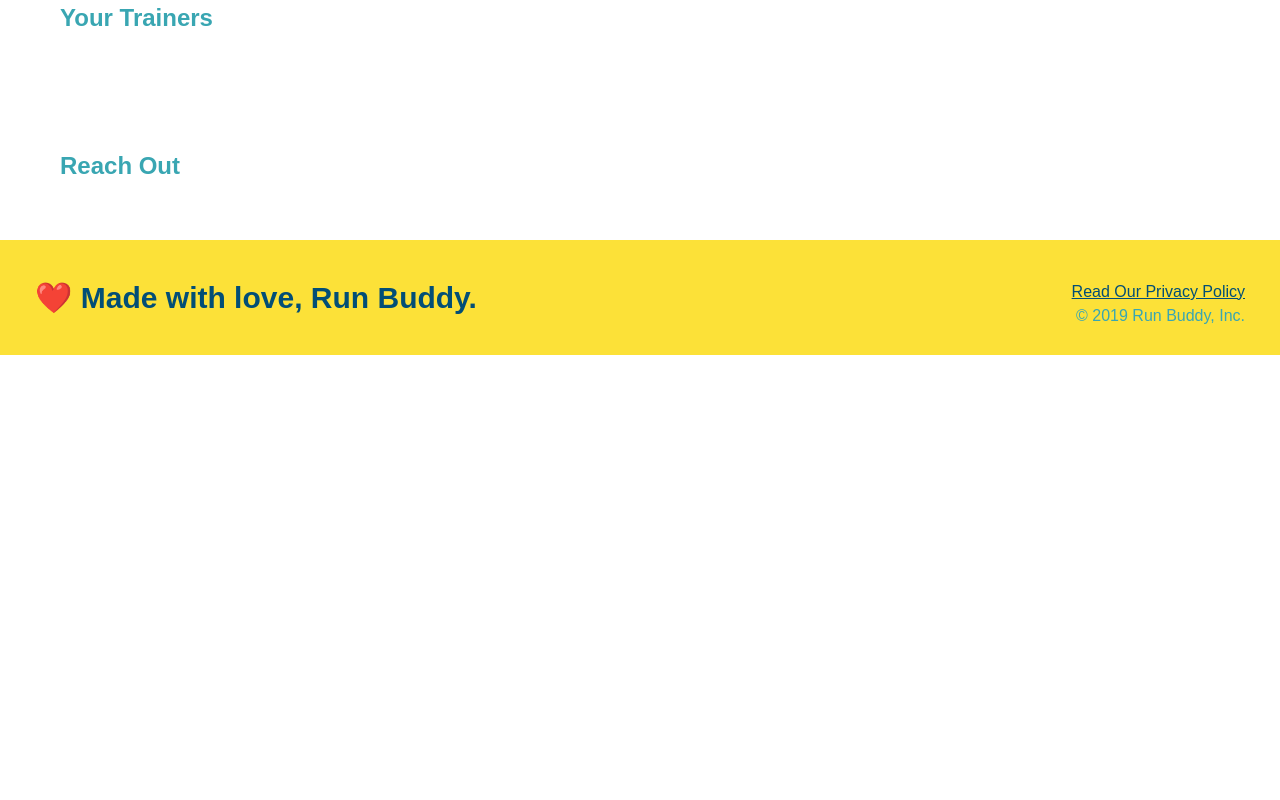
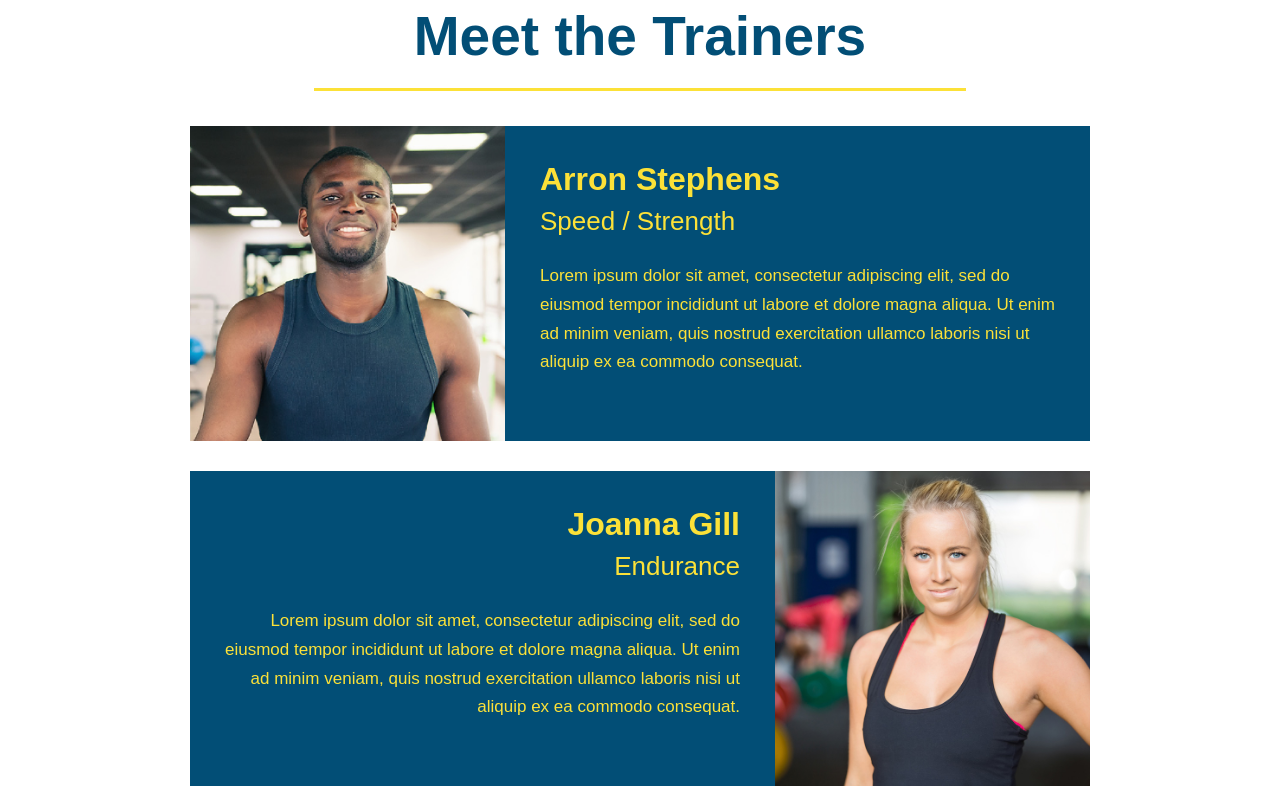
Before and after one commit to HunterBell512/run-buddy, a plain HTML site: page index.html in a window 1280 px wide. Shown: the part 2820-3620 px from the top of the page. Before the commit the page ends 3175 px from the top, so only its background shows below. Drawn offline with Linux system fonts and the light colour scheme.

Commit message:
added styling to your-trainers section

```diff
--- a/assets/css/style.css
+++ b/assets/css/style.css
@@ -195,3 +195,52 @@ footer a {
     font-size: 38px;
 }
 /* END STEPS STYLES */
+
+/* Start #your-trainer Styles */
+.trainers {
+    text-align: center;
+}
+
+.trainer {
+    width: 900px;
+    margin: 0 auto 30px auto;
+    background-color: #024e76;
+    color: #fce138;
+    overflow: auto;
+}
+
+.trainer img {
+    width: 35%;
+    float: left;
+}
+
+.trainer-bio {
+    padding: 35px;
+    float: left;
+    width: 65%;
+}
+
+.trainer-bio h3 {
+    font-size: 32px;
+    margin-bottom: 8px;
+}
+
+.trainer-bio h4 {
+    font-weight: lighter;
+    font-size: 26px;
+    margin-bottom: 25px;
+}
+
+.trainer-bio p {
+    font-size: 17px;
+    line-height: 1.7;
+}
+
+.text-left {
+    text-align: left;
+}
+
+.text-right {
+    text-align: right;
+}
+/* END #YOUR-TRAINERS STYLES */
--- a/index.html
+++ b/index.html
@@ -111,8 +111,44 @@
         </section>
 
         <!-- "your trainers" section-->
-        <section>
-            <h2>Your Trainers</h2>
+        <section id="your-trainers" class="trainers">
+            <h2 class="section-title primary-border">Meet the Trainers</h2>
+
+            <article class="trainer text-left">
+                <img src="./assets/images/trainer-1.jpg" alt="Arron Stephens in his workout clothes, ready to pump iron">
+                <div class="trainer-bio">
+                    <h3>Arron Stephens</h3>
+                    <h4>Speed / Strength</h4>
+                    <p>
+                        Lorem ipsum dolor sit amet, consectetur adipiscing elit, sed do eiusmod tempor incididunt ut labore et dolore magna aliqua.
+                        Ut enim ad minim veniam, quis nostrud exercitation ullamco laboris nisi ut aliquip ex ea commodo consequat.
+                    </p>
+                </div>
+            </article>
+
+            <article class="trainer text-right">
+                <div class="trainer-bio">
+                    <h3>Joanna Gill</h3>
+                    <h4>Endurance</h4>
+                    <p>
+                        Lorem ipsum dolor sit amet, consectetur adipiscing elit, sed do eiusmod tempor incididunt ut labore et dolore magna aliqua.
+                        Ut enim ad minim veniam, quis nostrud exercitation ullamco laboris nisi ut aliquip ex ea commodo consequat.
+                    </p>
+                </div>
+                <img src="./assets/images/trainer-2.jpg" alt="Joanna Gill cooling off after a workout">
+            </article>
+
+            <article class="trainer text-left">
+                <img src="./assets/images/trainer-3.jpg" alt="Harry Smith wearing a headband and lifting comically small pink weights">
+                <div class="trainer-bio">
+                    <h3>Harry "The Headband" Smith</h3>
+                    <h4>Strength</h4>
+                    <p>
+                        Lorem ipsum dolor sit amet, consectetur adipiscing elit, sed do eiusmod tempor incididunt ut labore et dolore magna aliqua.
+                        Ut enim ad minim veniam, quis nostrud exercitation ullamco laboris nisi ut aliquip ex ea commodo consequat.
+                    </p>
+                </div>
+            </article>
         </section>
 
         <!-- "reach out" section -->
```
Also changed, not shown: assets/images/trainer-1.jpg (added), assets/images/trainer-2.jpg (added), assets/images/trainer-3.jpg (added).
